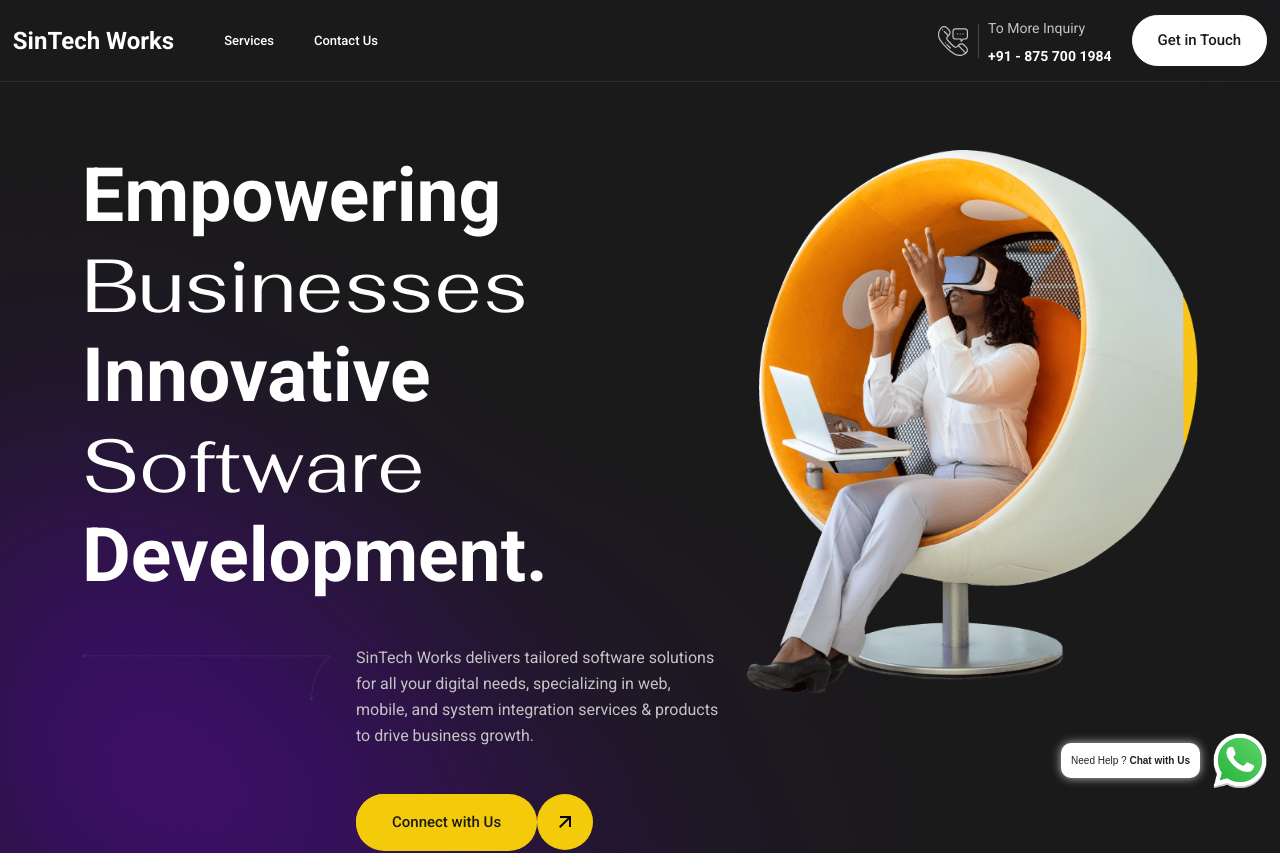
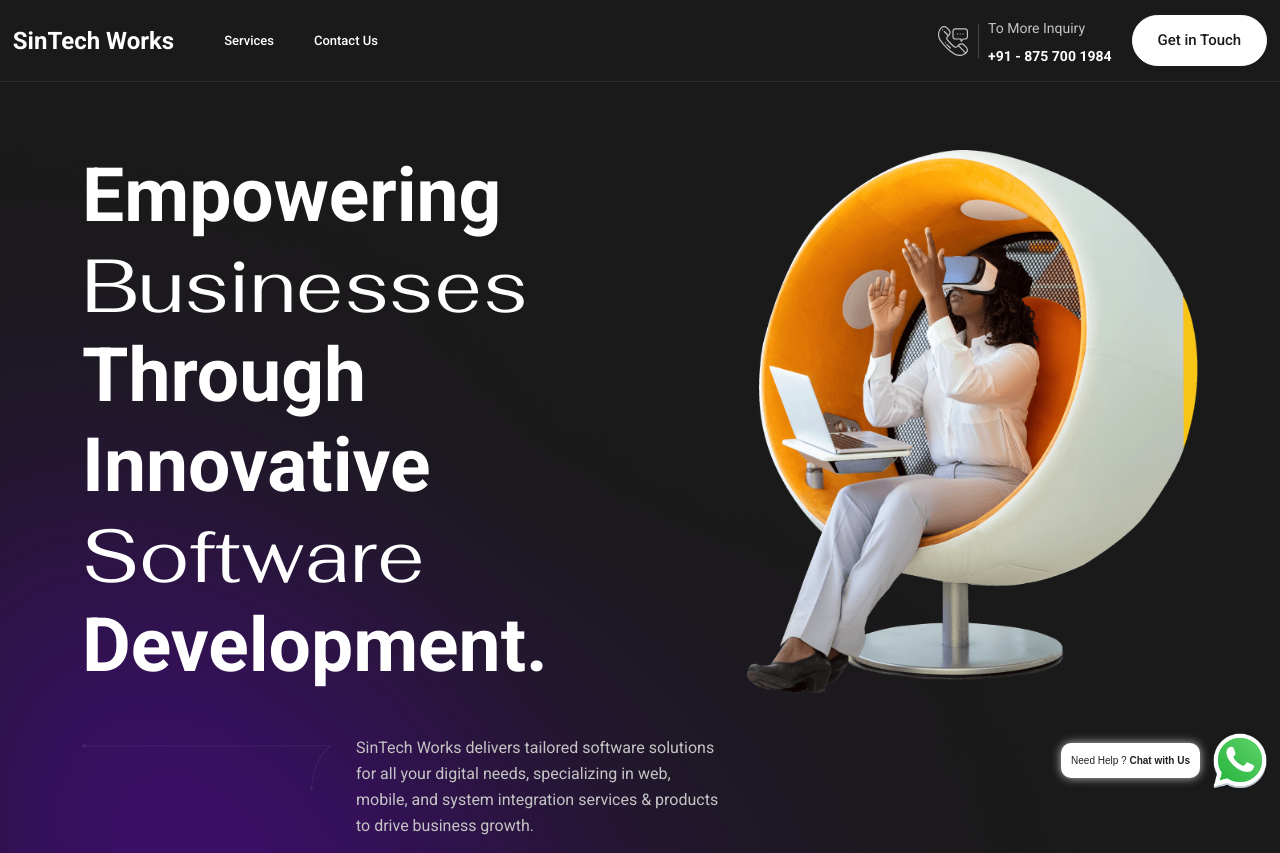
Before and after one commit to apsingh03/AgencySite, a Next.js app: page / in a window 1280 px wide. Shown: the top 853 px of the page. Built offline with nearby package versions, Linux system fonts and the light colour scheme.

Commit message:
text update

```diff
--- a/src/components/Footer/Footer2.js
+++ b/src/components/Footer/Footer2.js
@@ -26,7 +26,7 @@
                   <div className="col-xl-6 col-lg-6 col-md-8 d-flex justify-content-lg-start">
                     <div className="footer-widget">
                       <div className="subscribed-area">
-                        <h3>Don’t Missed Subscribed!</h3>
+                        <h3>Stay Connected</h3>
                         <form>
                           <div className="form-inner">
                             <input type="text" placeholder="Enter Email" />
--- a/src/components/banner-section/home2-banner-section.js
+++ b/src/components/banner-section/home2-banner-section.js
@@ -13,8 +13,8 @@
                   className="text-animation2"
                   // style={{ fontSize: "40px", lineHeight: "5px" }}
                 >
-                  Empowering <span> Businesses</span> Innovative <br />{" "}
-                  <span>Software</span> Development.
+                  Empowering <span> Businesses</span> Through <br /> Innovative{" "}
+                  <br /> <span>Software</span> Development.
                 </h1>
                 <div className="banner-content">
                   <div className="vector-and-review  text-animation">
```
Also changed, not shown: public/projects/whatsappIcon.png (added).
